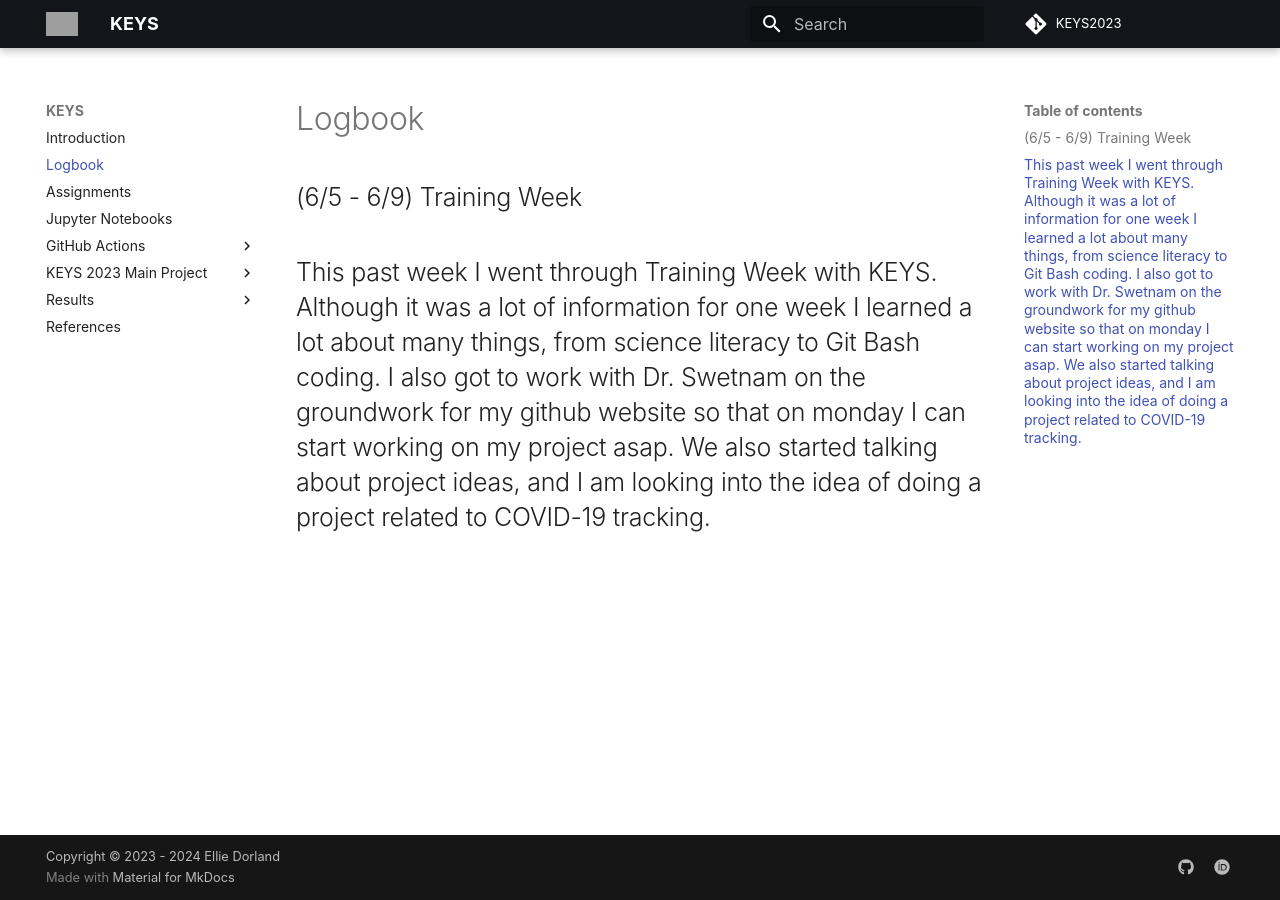
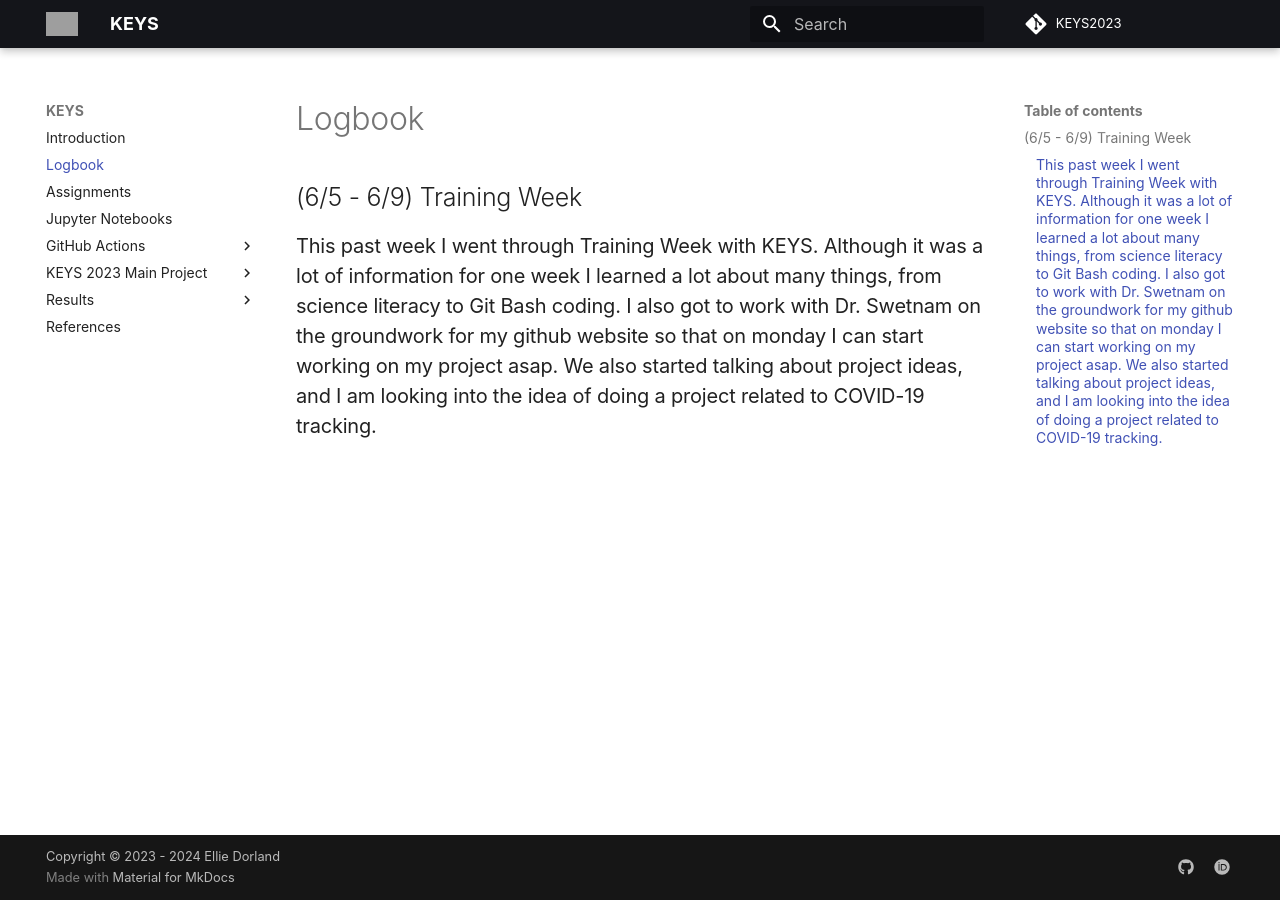
Before and after one commit to tyson-swetnam/mkdocs-material-template, an MkDocs documentation site: the page built from docs/logbook.md, in a window 1280 px wide. Built offline with MkDocs 1.6.1 and Material for MkDocs 9.7.7, drawn with Linux system fonts in a browser that asks for light colours; some web fonts are replaced; comment, search, counter and statistics services are not loaded; grey boxes are pictures that could not be loaded.

```diff
--- a/docs/logbook.md
+++ b/docs/logbook.md
@@ -1,5 +1,4 @@
 # Logbook
 
 ## (6/5 - 6/9) Training Week
-
-## This past week I went through Training Week with KEYS. Although it was a lot of information for one week I learned a lot about many things, from science literacy to Git Bash coding. I also got to work with Dr. Swetnam on the groundwork for my github website so that on monday I can start working on my project asap. We also started talking about project ideas, and I am looking into the idea of doing a project related to COVID-19 tracking.
+### This past week I went through Training Week with KEYS. Although it was a lot of information for one week I learned a lot about many things, from science literacy to Git Bash coding. I also got to work with Dr. Swetnam on the groundwork for my github website so that on monday I can start working on my project asap. We also started talking about project ideas, and I am looking into the idea of doing a project related to COVID-19 tracking.
```
